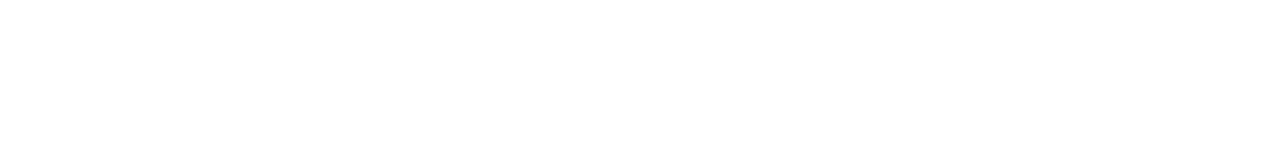
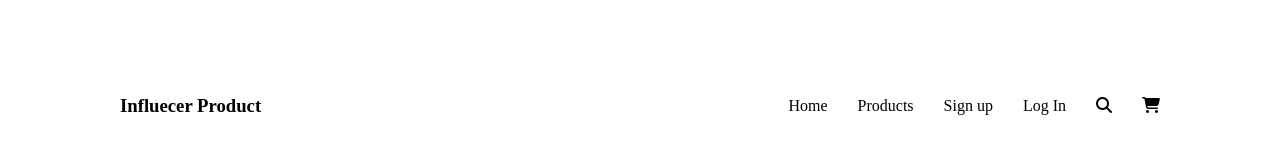
Before and after one commit to shafayat58/Influencer-gear, a plain HTML site: page index.html in a window 1280 px wide. Drawn offline with Linux system fonts and the light colour scheme.

Commit message:
add navbar section

```diff
--- a/index.html
+++ b/index.html
@@ -3,10 +3,25 @@
 <head>
   <meta charset="UTF-8">
   <meta name="viewport" content="width=device-width, initial-scale=1.0">
+  <link rel="stylesheet" href="https://cdnjs.cloudflare.com/ajax/libs/font-awesome/6.7.2/css/all.min.css" />
   <title>Influencer Gear</title>
+  <link rel="stylesheet" href="style/influencer.css">
 </head>
 <body>
   <header>
+   <nav class="navbar">
+    <h3 class="nav_tittle">Influecer Product</h3>
+    <ul class="nav_link">
+      <li>Home</li>
+      <li>Products</li>
+      <li>Sign up</li>
+      <li>Log In</li>
+      <li> <i class="fa-solid fa-magnifying-glass"></i></li>
+      <li> <i class="fa-solid fa-cart-shopping"></i></li>
+    </ul>
+   </nav>
+
+
 
   </header>
 
--- /dev/null
+++ b/style/influencer.css
@@ -0,0 +1,27 @@
+
+
+
+*{
+  padding: 0;
+  margin: 0;
+}
+/* nave style */
+.navbar, nav_link, li{
+  list-style: none;
+  justify-content: center;
+  justify-content: space-between;
+
+}
+.navbar{
+
+  display: flex;
+  margin: 95px 120px;
+  align-items: center;
+
+
+}
+.nav_link{
+  display: flex;
+  gap: 30px;
+
+}
```
